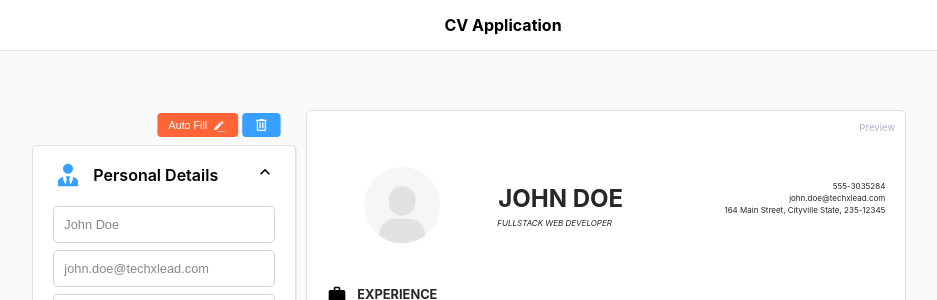
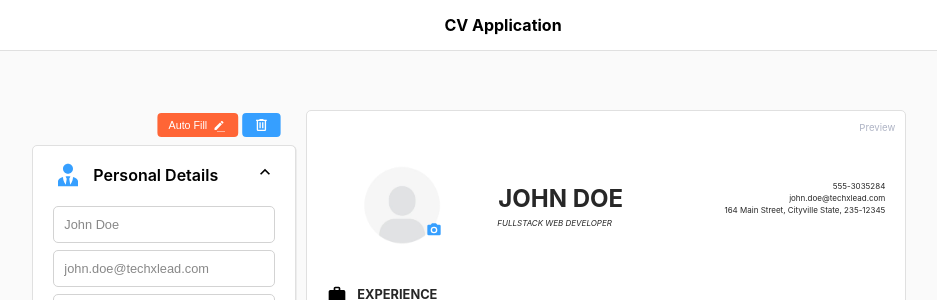
Before and after one commit to maurolps/cv-application, a React (Vite) app: page / in a window 1280 px wide. Both pictures are taken after a click on the button "Auto Fill". Shown: the top 300 px of the page, without its empty margins (137-1074 px from the left). Built offline with nearby package versions, Linux system fonts and the light colour scheme.

Commit message:
Added Profile Image Component

```diff
--- a/src/assets/svgs.jsx
+++ b/src/assets/svgs.jsx
@@ -72,6 +72,15 @@ const svgTrash = <svg xmlns="http://www.w3.org/2000/svg"
     19,19V6H20V4H15V3H9M7,6H17V19H7V6M9,8V17H11V8H9M13,8V17H15V8H13Z" />
   </svg>
 
+const svgPhotoEdit = <svg xmlns="http://www.w3.org/2000/svg"
+    width="16px"
+    fill="#369fff"
+    viewBox="0 0 24 24"><title>Change Photo</title>
+    <path d="M4,4H7L9,2H15L17,4H20A2,2 0 0,1 22,6V18A2,2 0 0,1 20,20H4A2,2 0 0,1 2,18V6A2,2 0
+    0,1 4,4M12,7A5,5 0 0,0 7,12A5,5 0 0,0 12,17A5,5 0 0,0 17,12A5,5 0 0,0 12,7M12,9A3,3 0 0,1
+    15,12A3,3 0 0,1 12,15A3,3 0 0,1 9,12A3,3 0 0,1 12,9Z" />
+  </svg>
+
 const svgAdd = <svg xmlns="http://www.w3.org/2000/svg"
   width="30px"
   fill="#ddd"
@@ -81,4 +90,4 @@ const svgAdd = <svg xmlns="http://www.w3.org/2000/svg"
     0 0,0 12,2M13,7H11V11H7V13H11V17H13V13H17V11H13V7Z" />
 </svg>
 
-export { svgPersonal, svgEdu, svgExp, svgArrowDown, svgArrowUp, svgDownload, svgAutofill, svgTrash, svgAdd, svgEdit }
+export { svgPersonal, svgEdu, svgExp, svgArrowDown, svgArrowUp, svgDownload, svgAutofill, svgTrash, svgAdd, svgEdit, svgPhotoEdit }
--- a/src/components/Preview.jsx
+++ b/src/components/Preview.jsx
@@ -1,4 +1,5 @@
 import { svgEdu, svgExp} from "../assets/svgs";
+import { ProfileImage } from "./ProfileImage";
 import React from "react";
 import "../styles/preview.css"
 
@@ -17,7 +18,7 @@ export function Preview(props) {
           <div className="personal-details grid">
             <div>
               <div className="prev-image">
-                <img src="" onError={(e) => e.target.src = "./src/assets/img-placeholder.png"} />
+                <ProfileImage />
               </div>
             </div>
             <div className="prev-profile">
--- /dev/null
+++ b/src/components/ProfileImage.jsx
@@ -0,0 +1,16 @@
+import React from "react";
+import {svgPhotoEdit} from "../assets/svgs";
+
+export function ProfileImage() {
+
+  return (
+    <>
+      <img src="" onError={(e) => e.target.src = "./src/assets/img-placeholder.png"} />
+      <label htmlFor="img-file">{svgPhotoEdit}</label>
+      <input type="file"
+       id="img-file"
+       accept="image/*"
+      />
+    </>
+  )
+}
--- a/src/styles/preview.css
+++ b/src/styles/preview.css
@@ -72,6 +72,23 @@
   font-size: 12px;
 }
 
+.print-pdf .prev-image img {
+  width: 110px;
+  height: 110px;
+}
+
+.prev-image input {
+  display: none;
+}
+
+.prev-image label {
+  position: absolute;
+  right: 0;
+  bottom: -5px;
+  cursor: pointer;
+}
+
+
 .grid {
   margin: 10px;
   display: grid;
@@ -120,6 +137,7 @@
 
 .prev-image {
   display: flex;
+  position: relative;
   justify-content: center;
   align-items: center;
   font-size: 30px;
```
Also changed, not shown: src/assets/john-doe.png (added).
